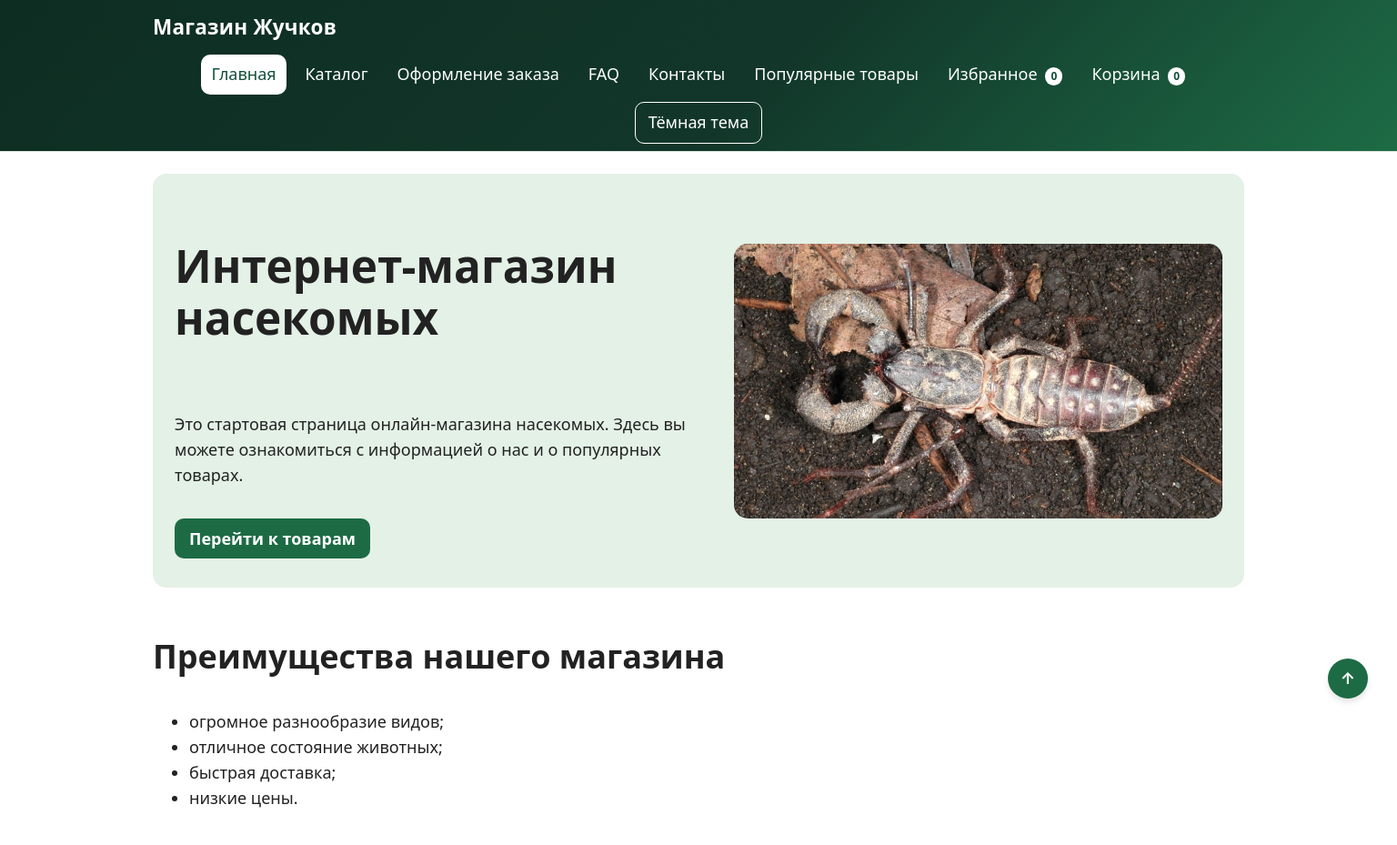
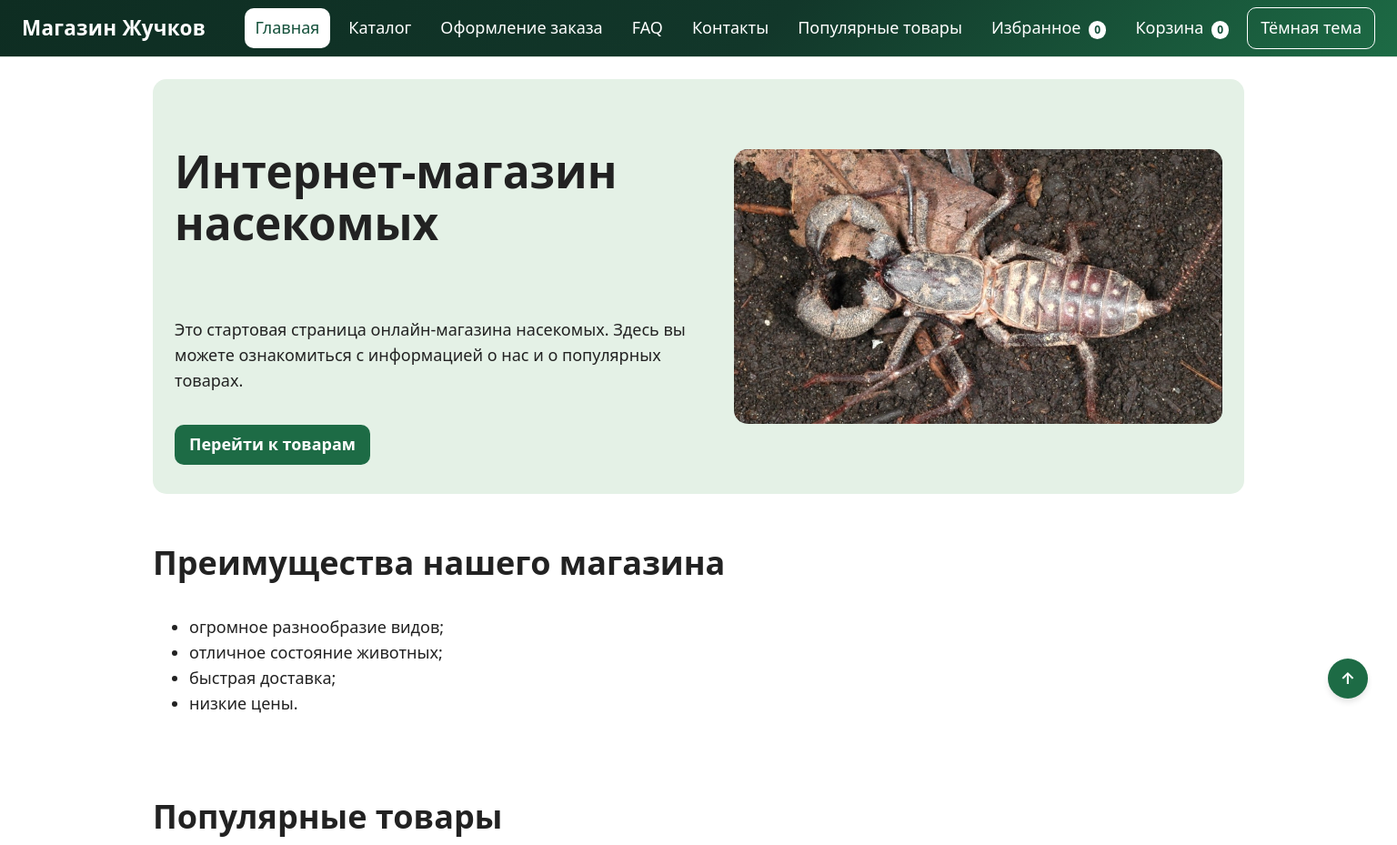
Before and after one commit to ArsikBarsik1337/kr4-js-shop, a plain HTML site: page index.html in a window 1536 px wide. Shown: the top 929 px of the page at 91% size. Drawn offline with Linux system fonts and the light colour scheme.

Commit message:
Update responsive.css

```diff
--- a/css/responsive.css
+++ b/css/responsive.css
@@ -84,7 +84,11 @@ video {
   padding: 12px 16px;
 }
 
-@media (min-width: 1280px) {
+@media (min-width: 96em) {
+ .site-header__inner {
+   max-width: 104rem;
+   flex-wrap: nowarp;
+ }
   .js .nav-toggle {
     display: none;
   }
```
